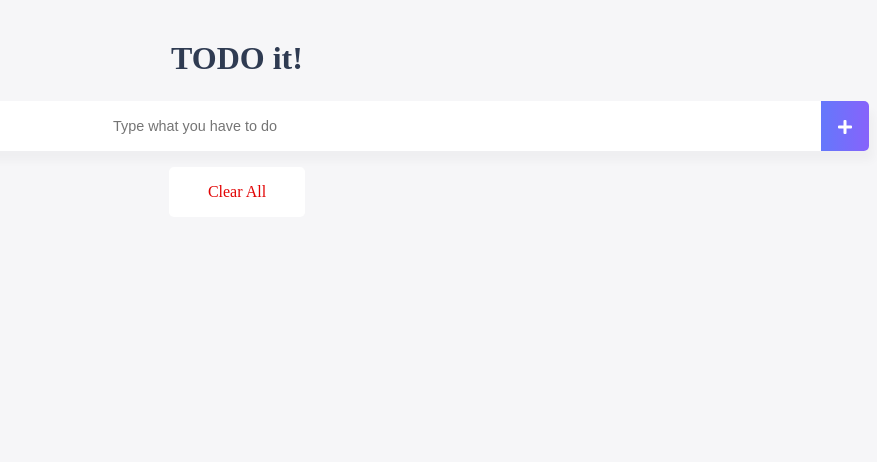
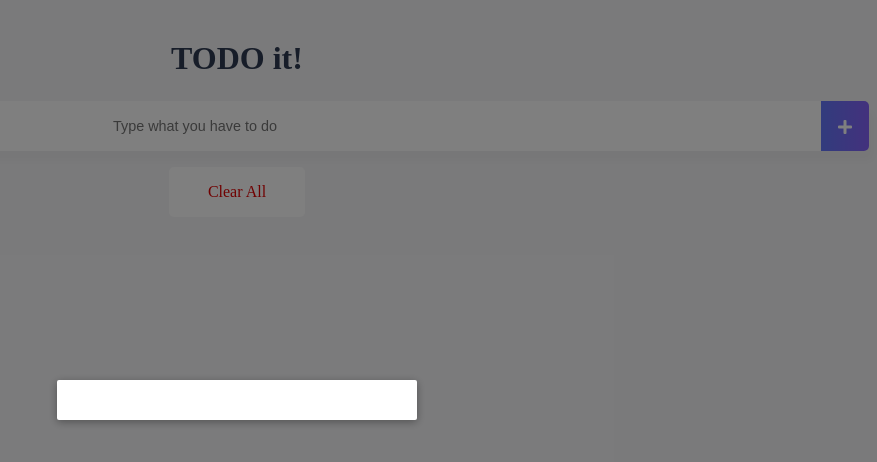
Before and after one commit to snoopy-thon/Vue-TodoList, a Vue app: page / in a window 1280 px wide. Both pictures are taken after a click on the element 1248 px from the left and 126 px from the top of the page. Shown: the top 462 px of the page, without its empty margins (403-1280 px from the left). Built offline with nearby package versions, Linux system fonts and the light colour scheme.

Commit message:
feat: modal

```diff
--- a/src/components/TodoInput.vue
+++ b/src/components/TodoInput.vue
@@ -5,14 +5,26 @@
     <span class="addContainer" v-on:click="addTodo">
       <i class="addBtn fas fa-plus" aria-hidden="true"></i>
     </span>
+
+    <modal v-if="showModal" @close="showModal = false">
+      <h3 slot ="header">경고</h3>
+      <span slot ="footer" @click="showModal = false">
+        할 일을 입력하세요.
+        <i class="closeModalBtn fas fa-times" aria-hidden="true"></i>
+      </span>
+    </modal>
     </div>
 </template>
 
 <script>
+import Modal from './common/Modal.vue'
+
 export default {
+  props: ['propsdata'],
   data(){
     return{
-      newTodoItem: ''
+      newTodoItem: '',
+      showModal: false
     }
   },
   methods: {
@@ -21,11 +33,16 @@
         var value = this.newTodoItem && this.newTodoItem.trim();
         this.$emit('addTodo', value);
         this.clearInput();
+      }else{
+        this.showModal = !this.showModal;
       }
     },
     clearInput(){
       this.newTodoItem = '';
     }
+  },
+  components: {
+    Modal: Modal
   }
 }</script>
 
--- /dev/null
+++ b/src/components/common/Modal.vue
@@ -0,0 +1,98 @@
+<template lang="html">
+  <transition name="modal">
+    <div class="modal-mask" @click="$emit('close')">
+      <div class="modal-wrapper">
+        <div class="modal-container">
+          <div class="modal-header">
+            <slot name="header">
+              <!--  -->
+            </slot>
+          </div>
+
+          <div class="modal-footer">
+            <slot name="footer">
+              <!--  -->
+            </slot>
+          </div>
+        </div>
+      </div>
+    </div>
+  </transition>
+</template>
+
+<script>
+export default {
+  // 컴포넌트 이름을 여러 단어로 구성
+  name: 'MyModal',
+
+}
+</script>
+
+<style lang="css">
+.closeModalBtn {
+  color: #62acde;
+}
+.modal-mask {
+  position: fixed;
+  z-index: 9998;
+  top: 0;
+  left: 0;
+  width: 100%;
+  height: 100%;
+  background-color: rgba(0, 0, 0, .5);
+  display: table;
+  transition: opacity .3s ease;
+}
+
+.modal-wrapper {
+  display: table-cell;
+  vertical-align: middle;
+}
+
+.modal-container {
+  width: 300px;
+  margin: 0px auto;
+  padding: 20px 30px;
+  background-color: #fff;
+  border-radius: 2px;
+  box-shadow: 0 2px 8px rgba(0, 0, 0, .33);
+  transition: all .3s ease;
+  font-family: Helvetica, Arial, sans-serif;
+}
+
+.modal-header h3 {
+  margin-top: 0;
+  color: #62acde;
+}
+
+.modal-body {
+  margin: 20px 0;
+}
+
+.modal-default-button {
+  float: right;
+}
+
+/*
+ * The following styles are auto-applied to elements with
+ * transition="modal" when their visibility is toggled
+ * by Vue.js.
+ *
+ * You can easily play with the modal transition by editing
+ * these styles.
+ */
+
+.modal-enter {
+  opacity: 0;
+}
+
+.modal-leave-active {
+  opacity: 0;
+}
+
+.modal-enter .modal-container,
+.modal-leave-active .modal-container {
+  -webkit-transform: scale(1.1);
+  transform: scale(1.1);
+}
+</style>
```
